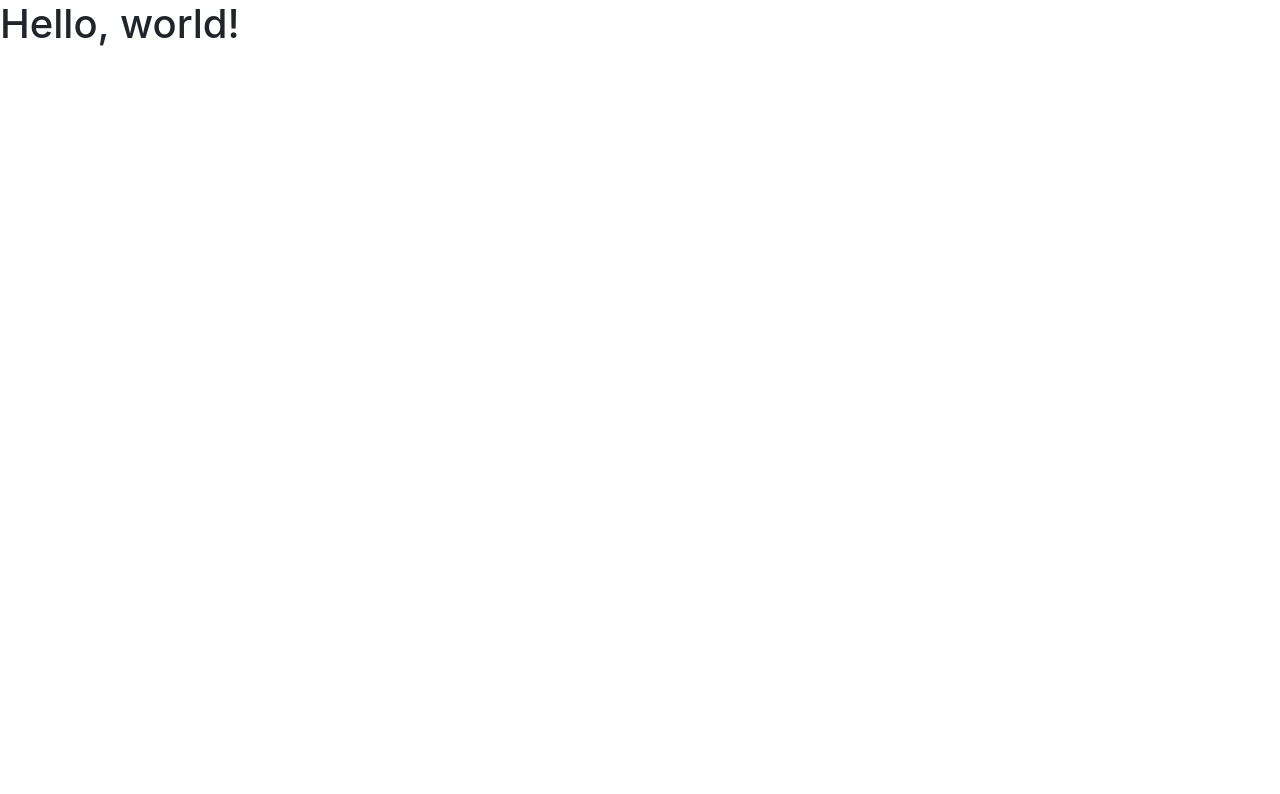
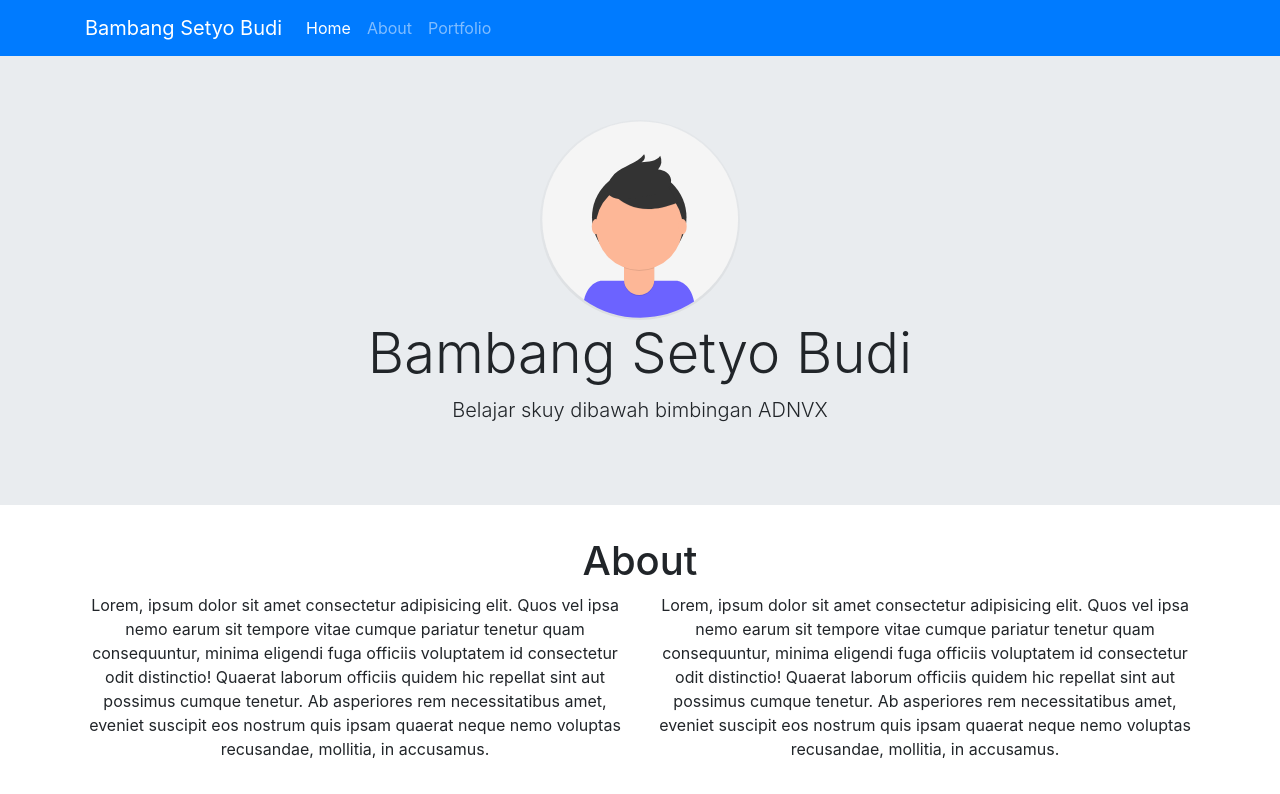
Before and after one commit to bamboo110/boostrap, a plain HTML site: page index.html in a window 1280 px wide. Drawn offline with nearby package versions, Linux system fonts and the light colour scheme.

Commit message:
update index.html

```diff
--- a/index.html
+++ b/index.html
@@ -8,10 +8,55 @@
     <!-- Bootstrap CSS -->
     <link rel="stylesheet" href="https://stackpath.bootstrapcdn.com/bootstrap/4.3.1/css/bootstrap.min.css" integrity="sha384-ggOyR0iXCbMQv3Xipma34MD+dH/1fQ784/j6cY/iJTQUOhcWr7x9JvoRxT2MZw1T" crossorigin="anonymous">
 
-    <title>Hello, world!</title>
+    <title>Bootstrap Portfolio</title>
   </head>
   <body>
-    <h1>Hello, world!</h1>
+
+    <nav class="navbar navbar-expand-lg navbar-dark bg-primary">
+      <div class="container">
+          <a class="navbar-brand" href="#">Bambang Setyo Budi</a>
+          <button class="navbar-toggler" type="button" data-toggle="collapse" data-target="#navbarNavAltMarkup" aria-controls="navbarNavAltMarkup" aria-expanded="false" aria-label="Toggle navigation">
+            <span class="navbar-toggler-icon"></span>
+          </button>
+          <div class="collapse navbar-collapse" id="navbarNavAltMarkup">
+            <div class="navbar-nav">
+              <a class="nav-item nav-link active" href="#">Home <span class="sr-only">(current)</span></a>
+              <a class="nav-item nav-link" href="#">About</a>
+              <a class="nav-item nav-link" href="#">Portfolio</a>
+            </div>
+          </div>
+      </div>
+    </nav>
+
+    <div class="jumbotron jumbotron-fluid">
+        <div class="container text-center">
+          <img src="assets/img/undraw_profile_pic_ic5t.svg" alt="users" width="200">
+          <h1 class="display-4">Bambang Setyo Budi </h1>
+          <p class="lead">Belajar skuy dibawah bimbingan ADNVX</p>
+        </div>
+    </div>
+
+    <div class="container">
+      <div class="row">
+        <div class="col text-center">
+          <h1>About</h1>
+        </div>
+      </div>
+
+      <div class="row">
+        <div class="col text-center">
+          <p>Lorem, ipsum dolor sit amet consectetur adipisicing elit. Quos vel ipsa nemo earum sit tempore vitae cumque pariatur tenetur quam consequuntur, minima eligendi fuga officiis voluptatem id consectetur odit distinctio! Quaerat laborum officiis quidem hic repellat sint aut possimus cumque tenetur. Ab asperiores rem necessitatibus amet, eveniet suscipit eos nostrum quis ipsam quaerat neque nemo voluptas recusandae, mollitia, in accusamus.</p>
+        </div>
+        <div class="col text-center">
+          <p>Lorem, ipsum dolor sit amet consectetur adipisicing elit. Quos vel ipsa nemo earum sit tempore vitae cumque pariatur tenetur quam consequuntur, minima eligendi fuga officiis voluptatem id consectetur odit distinctio! Quaerat laborum officiis quidem hic repellat sint aut possimus cumque tenetur. Ab asperiores rem necessitatibus amet, eveniet suscipit eos nostrum quis ipsam quaerat neque nemo voluptas recusandae, mollitia, in accusamus.</p>
+        </div>
+      </div>
+    </div>
+
+
+
+
+
 
     <!-- Optional JavaScript -->
     <!-- jQuery first, then Popper.js, then Bootstrap JS -->
```
Also changed, not shown: assets/img/undraw_profile_pic_ic5t.svg (added).
